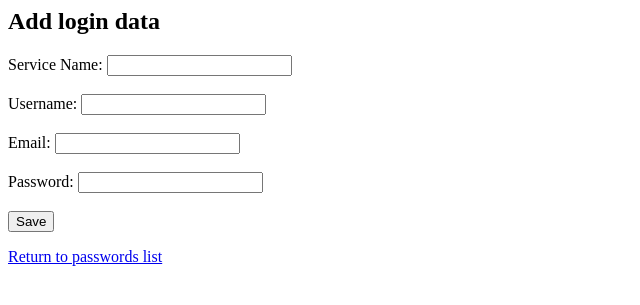
After one commit to infoshareacademy/jpydzr7-django-revise, a Django app: page /password-manager/add_password_form/ in a window 1280 px wide. The commit adds this page. Shown: the top 305 px of the page, without its empty margins (0-640 px from the left). Run offline with Django 5.2, Linux system fonts and the light colour scheme; the visitor is signed in with stand-in values (Sample User, id 1).

Commit message:
add step 5

```diff
--- /dev/null
+++ b/password_manager/templates/add_password_form.html
@@ -0,0 +1,20 @@
+<h2>Add login data</h2>
+
+<form method="post">
+    {% csrf_token %}
+    <label for="service_name">Service Name:
+        <input type="text" name="service_name" required><br><br>
+    </label>
+    <label for="username">Username:
+        <input type="text" name="username" required><br><br>
+    </label>
+    <label for="email">Email:
+        <input type="text" name="email" required><br><br>
+    </label>
+    <label for="password">Password:
+        <input type="password" name="password" required><br><br>
+    </label>
+    <button type="submit">Save</button>
+</form>
+
+<p><a href="{% url 'passwords_list' %}">Return to passwords list</a></p>
--- a/password_manager/templates/index.html
+++ b/password_manager/templates/index.html
@@ -12,6 +12,8 @@
         {% csrf_token %}
         <button type="submit">Logout</button>
     </form>
+    <a href="{% url 'add_password_form' %}">Add login data</a>
+    <a href="{% url 'passwords_list' %}">Passwords list</a>
 {% else %}
     <a href="{% url 'login' %}">Login</a>
     <a href="{% url 'register' %}">Register</a>
--- a/password_manager/urls.py
+++ b/password_manager/urls.py
@@ -8,4 +8,6 @@ urlpatterns = [
     path('register/', password_manager_views.register_form, name='register'),
     path('login/', auth_views.LoginView.as_view(template_name='login.html'), name='login'),
     path('logout/', auth_views.LogoutView.as_view(), name='logout'),
+    path('passwords_list/', password_manager_views.passwords_list, name='passwords_list'),
+    path('add_password_form/', password_manager_views.add_password_form, name='add_password_form'),
 ]
--- a/password_manager/views.py
+++ b/password_manager/views.py
@@ -1,8 +1,11 @@
+from django.contrib.auth.decorators import login_required
 from django.contrib.auth.forms import UserCreationForm
 from django.http import HttpResponse
 from django.shortcuts import redirect
 from django.template import loader
 from django.contrib.auth import login
+
+from password_manager.models import PasswordData
 
 
 # Create your views here.
@@ -24,3 +27,33 @@ def register_form(request):
     register_template = loader.get_template("register.html")
     context = {"form": form}
     return HttpResponse(register_template.render(context, request))
+
+
+@login_required
+def add_password_form(request):
+    if request.method == 'POST':
+        service_name = request.POST.get('service_name')
+        username = request.POST.get('username')
+        email = request.POST.get('email')
+        password = request.POST.get('password')
+
+        entry = PasswordData(user=request.user,
+                             service_name=service_name,
+                             username=username,
+                             email=email,
+                             password=password)
+        entry.save()
+
+        return redirect('passwords_list')
+
+    add_password_form_template = loader.get_template("add_password_form.html")
+    context = {}
+    return HttpResponse(add_password_form_template.render(context, request))
+
+
+@login_required
+def passwords_list(request):
+    entries = PasswordData.objects.filter(user=request.user)
+    passwords_list_template = loader.get_template("passwords_list.html")
+    context = {'entries': entries}
+    return HttpResponse(passwords_list_template.render(context, request))
```
Also changed, not shown: password_manager/templates/passwords_list.html (+26 -0 lines), README.md.
